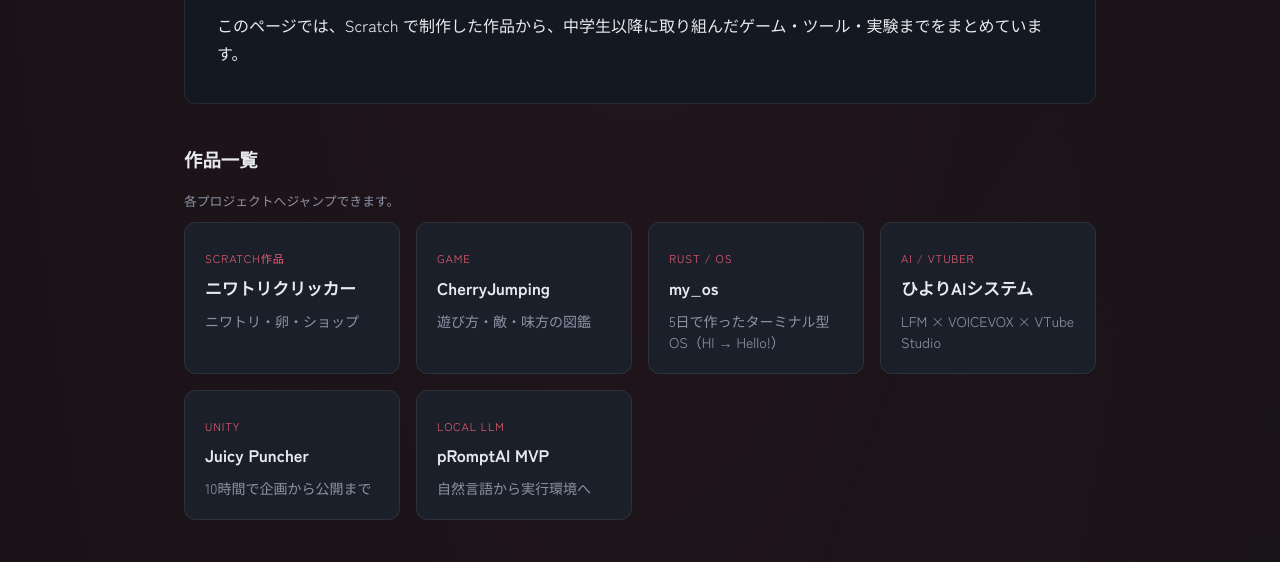
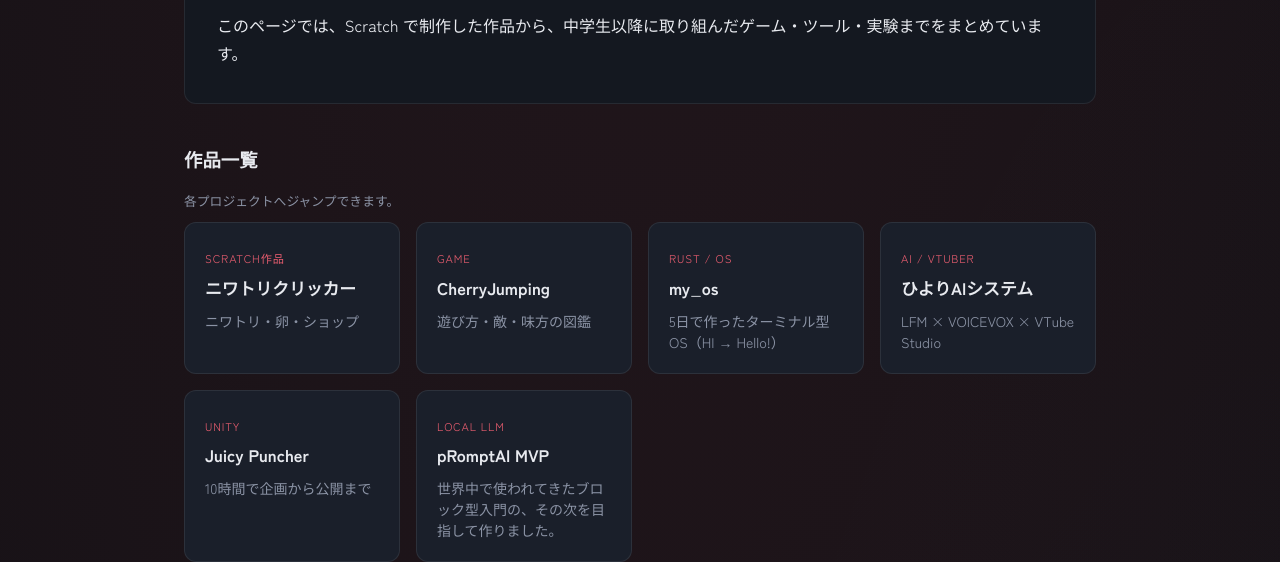
Before and after one commit to mangosodasushisoda/My-Portfolio, a plain HTML site: page index.html in a window 1280 px wide. Shown: the part 263-825 px from the top of the page. Drawn offline with Linux system fonts and the light colour scheme; no server answers.

Commit message:
5th commit

```diff
--- a/index.html
+++ b/index.html
@@ -67,7 +67,7 @@
       <a class="card" href="#promptai">
         <span class="card__tag">Local LLM</span>
         <h2>pRomptAI MVP</h2>
-        <p>自然言語から実行環境へ</p>
+        <p>世界中で使われてきたブロック型入門の、その次を目指して作りました。</p>
       </a>
     </div>
 
@@ -357,7 +357,7 @@
         </p>
         <p class="badge">AIと一緒に開発しました</p>
         <h2 id="promptai-title">pRomptAI MVP</h2>
-        <p class="lead">「自然言語を、即座に動的な実行環境へ。」ローカルLLMと実行エンジンを融合したインターフェース。</p>
+        <p class="lead">世界中で使われてきたブロック型入門の、その次を目指して作りました。「自然言語を、即座に動的な実行環境へ。」ローカル LLM と実行エンジンを融合したインターフェース。</p>
         <div class="project-cta" role="group" aria-label="pRomptAI の起動">
           <a class="btn-project" href="pRonptAI/index.html" target="_blank" rel="noopener noreferrer">pRomptAI を開く</a>
           <a class="project-cta__secondary" href="pRonptAI/edit/" target="_blank" rel="noopener noreferrer">エディタへ直行</a>
```
